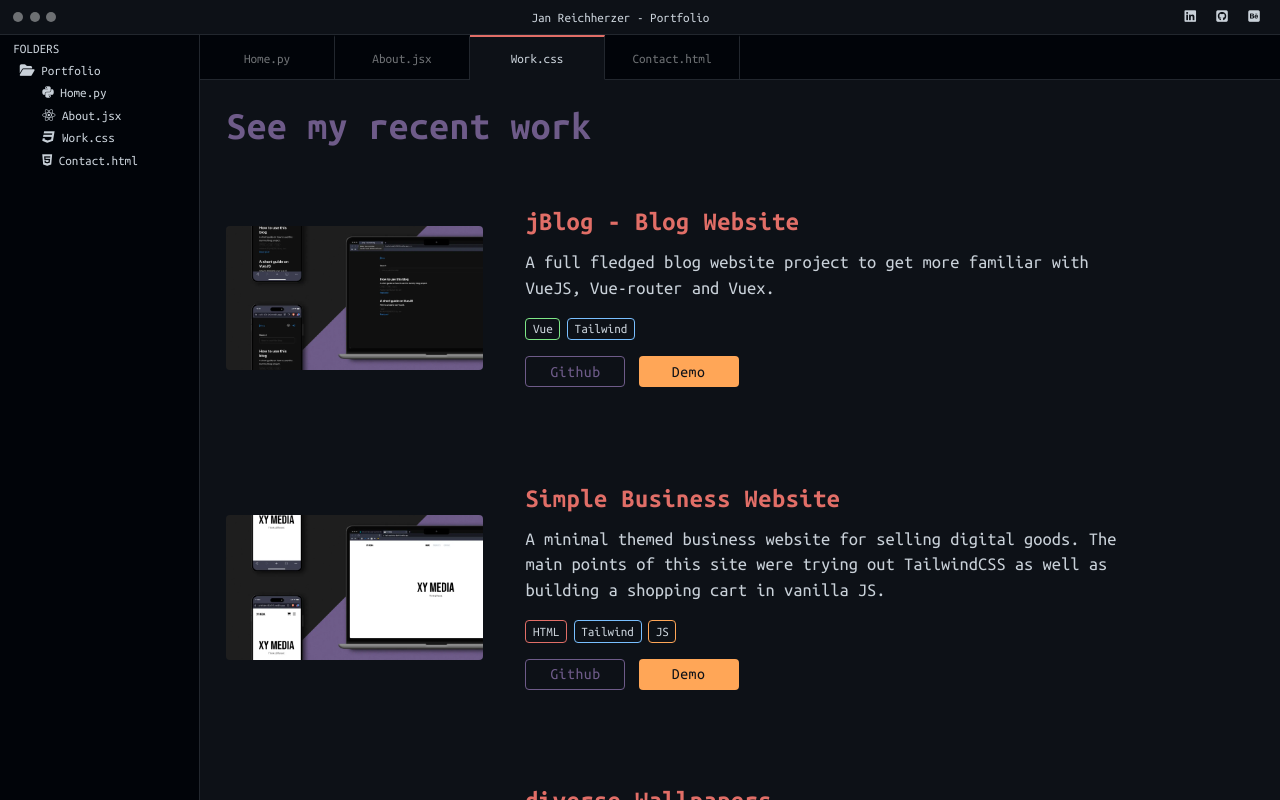
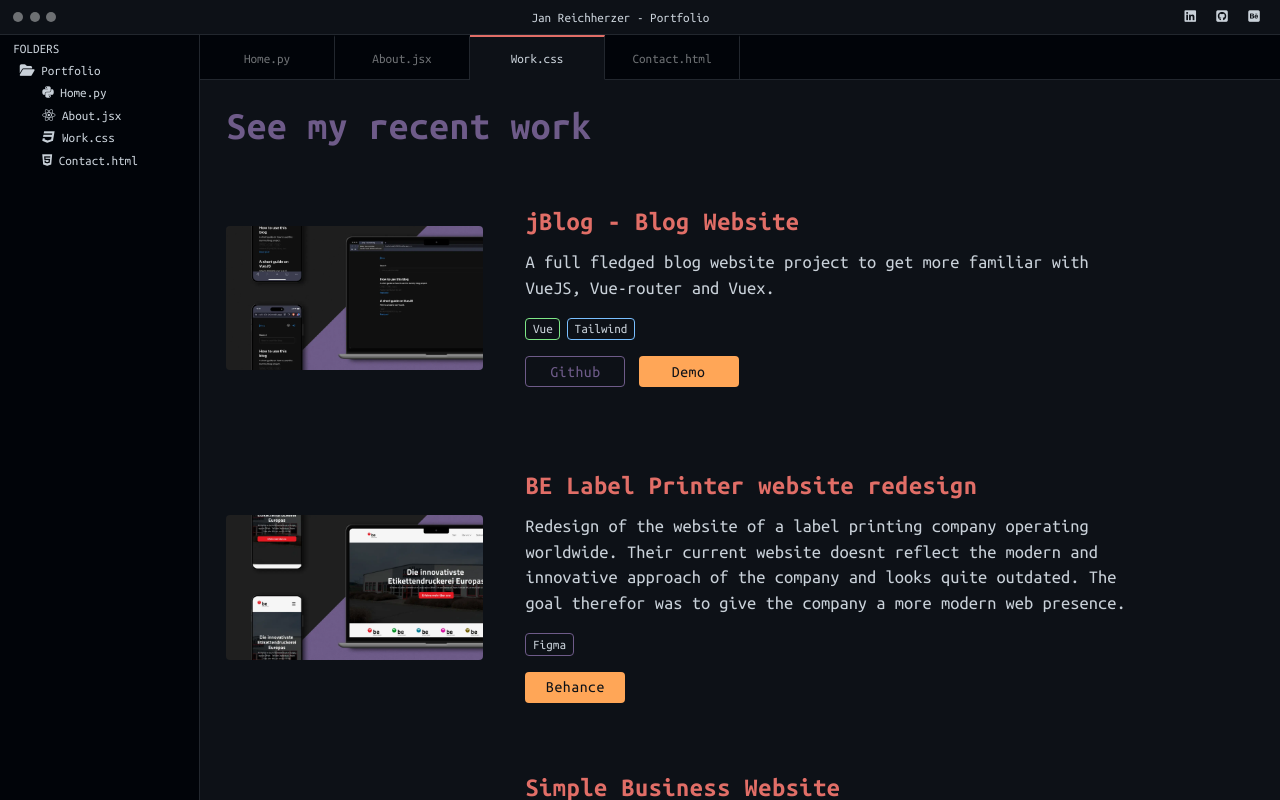
Before and after one commit to Lone1106/sublime-portfolio, a React (Create React App) app: page /work in a window 1280 px wide. Shown: the top 800 px of the page. Built offline with nearby package versions, Linux system fonts and the light colour scheme.

Commit message:
Added new project

```diff
--- a/src/components/projects/Data.js
+++ b/src/components/projects/Data.js
@@ -3,6 +3,7 @@ import XyMedia from "./img/XY-Media.webp";
 import Mockups from "./img/Mockups.webp";
 import JBlog from "./img/jBlog.webp";
 import Wallpapers from "./img/Wallpapers.webp";
+import BEredesign from "./img/BEredesign.webp";
 
 export const projectsData = [
   {
@@ -30,6 +31,24 @@ export const projectsData = [
   },
   {
     id: 2,
+    type: "design",
+    img: BEredesign,
+    alt: "BE label printer website redesign",
+    title: "BE Label Printer website redesign",
+    description:
+      "Redesign of the website of a label printing company operating worldwide. Their current website doesnt reflect the modern and innovative approach of the company and looks quite outdated. The goal therefor was to give the company a more modern web presence.",
+    software: [
+      {
+        id: 1,
+        color: "purple",
+        software: "Figma",
+      },
+    ],
+    behance:
+      "https://www.behance.net/gallery/181584337/BE-Label-Printer-website-redesign",
+  },
+  {
+    id: 3,
     type: "web",
     img: XyMedia,
     alt: "Image of simple business website design project",
@@ -57,7 +76,7 @@ export const projectsData = [
     ],
   },
   {
-    id: 3,
+    id: 4,
     type: "design",
     img: Wallpapers,
     alt: "Diverse Wallapapers",
@@ -75,7 +94,7 @@ export const projectsData = [
       "https://www.behance.net/gallery/181346375/Collection-of-free-Wallpapers",
   },
   {
-    id: 4,
+    id: 5,
     type: "design",
     img: Mockups,
     alt: "Image of mockup designs",
@@ -93,7 +112,7 @@ export const projectsData = [
       "https://www.behance.net/gallery/178505525/Mockup-Template-Set",
   },
   {
-    id: 5,
+    id: 6,
     type: "web",
     img: FlashcardApp,
     alt: "Image of react flashcard app project",
```
Also changed, not shown: src/components/projects/img/BEredesign.webp (added).
